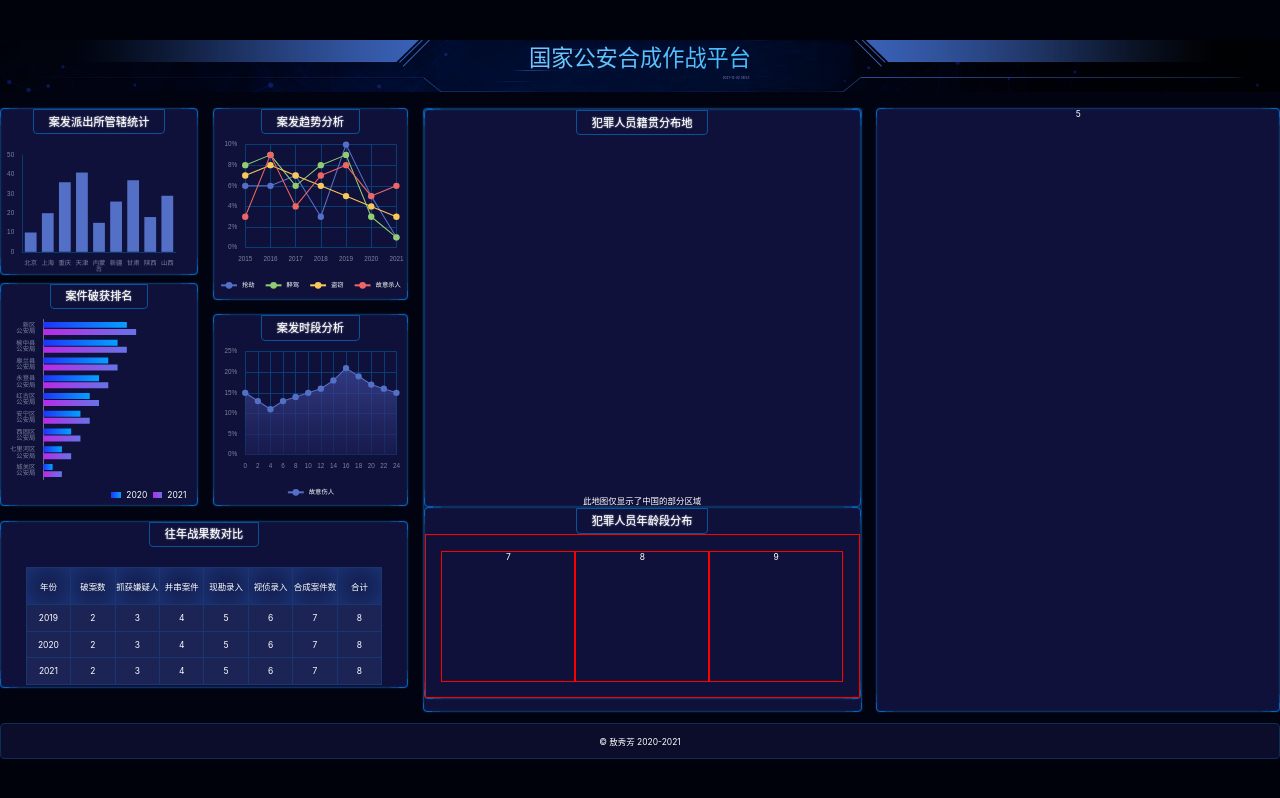
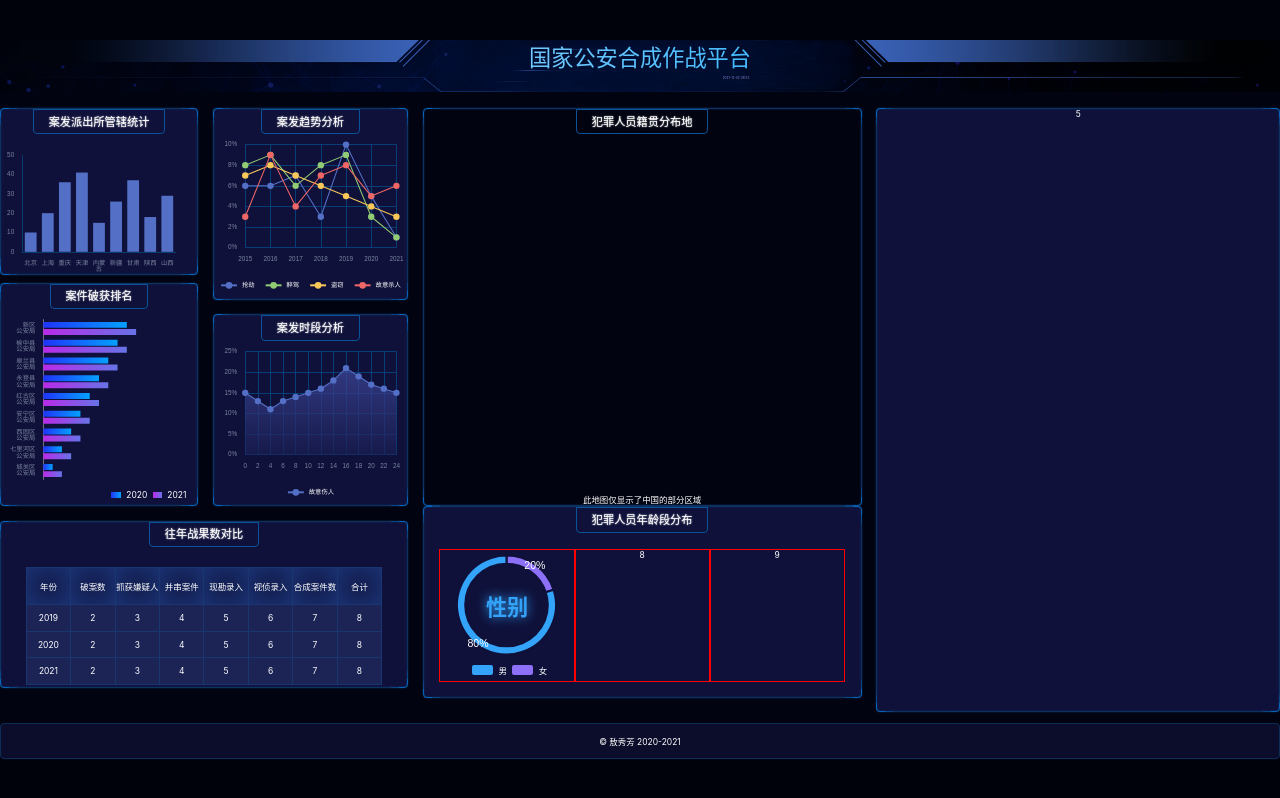
Before and after one commit to ao1115/big-screen, a React (Vite) app: page /#/ in a window 1280 px wide. Shown: the top 798 px of the page. Built offline with nearby package versions, Linux system fonts and the light colour scheme.

Commit message:
完成Chart7

```diff
--- a/src/components/chart-7.tsx
+++ b/src/components/chart-7.tsx
@@ -1,16 +1,56 @@
 import React, { useEffect, useRef } from 'react';
 import * as echarts from 'echarts';
+import { px } from '../shared/px';
 
 export const Chart7 = () => {
     const divRef = useRef(null);
     useEffect(() => {
         var myChart = echarts.init(divRef.current);
+        myChart.setOption({
+            textStyle: {
+                fontSize: px(12),
+                color: '#79839E'
+            },
+            title: { show: false },
+            legend: { show: false },
+            color: ['#8D70F8', '#33A4FA'],
+            xAxis: { show: false },
+            yAxis: { show: false },
+            series: [
+                {
+                    name: '访问来源',
+                    type: 'pie',
+                    radius: ['75%', '90%'],
+                    avoidLabelOverlap: false,
+                    label: {
+                        show: true, position: 'inside', textStyle: { color: 'white', fontSize: px(20) },
+                        formatter(options) {
+                            return options.value * 100 + '%';
+                        }
+                    },
+                    labelLine: { show: false },
+                    itemStyle: {
+                        borderColor: '#0F113A',
+                        borderWidth: px(4)
+                    },
+                    data: [
+                        { value: 0.2, name: '女' },
+                        { value: 0.8, name: '男' },
+                    ]
+                }
+            ]
+        })
     }, []);
 
     return (
-        <div className="年龄段-图1">7
-            <div ref={divRef} className="chart">
-
+        <div className="年龄段-图1">
+            <div className="chart">
+                <div className="main" ref={divRef} />
+                <div className="text">性别</div>
+            </div>
+            <div className="legend">
+                <span className="male" />男
+                <span className="female" />女
             </div>
         </div>
     );
--- a/src/pages/home.scss
+++ b/src/pages/home.scss
@@ -220,7 +220,6 @@
             >.charts {
                 width: 100%;
                 flex: 1;
-                border: 1px solid red;
                 display: flex;
                 padding: px(30);
             }
@@ -233,6 +232,51 @@
                 display: flex;
                 flex-direction: column;
             }
+
+            &-图1 {
+                .legend {
+                    height: px(40);
+                    display: flex;
+                    align-items: center;
+                    justify-content: center;
+
+                    >span {
+                        display: inline-block;
+                        width: px(40);
+                        height: px(20);
+                        border-radius: px(4);
+                        margin: 0 px(10);
+                    }
+
+                    .male {
+                        background: #33a4fa;
+                    }
+
+                    .female {
+                        background: #8d70f8;
+                    }
+                }
+
+                .chart {
+                    position: relative;
+                    display: flex;
+
+                    >.main {
+                        flex: 1;
+                    }
+
+                    >.text {
+                        position: absolute;
+                        top: 50%;
+                        left: 50%;
+                        transform: translate(-50%, -50%);
+                        color: #33a4fa;
+                        font-size: px(40);
+                        text-shadow: 0 0 px(20) #33a4fa;
+                        font-weight: bold;
+                    }
+                }
+            }
         }
     }
 }
--- a/src/pages/home.tsx
+++ b/src/pages/home.tsx
@@ -32,7 +32,7 @@
         <section className="section3  ">
           <Chart5 />
         </section>
-        <section className="section4  bordered">
+        <section className="section4 ">
           <Chart6 />
           <div className="bordered 年龄段">
             <h2>犯罪人员年龄段分布</h2>
```
